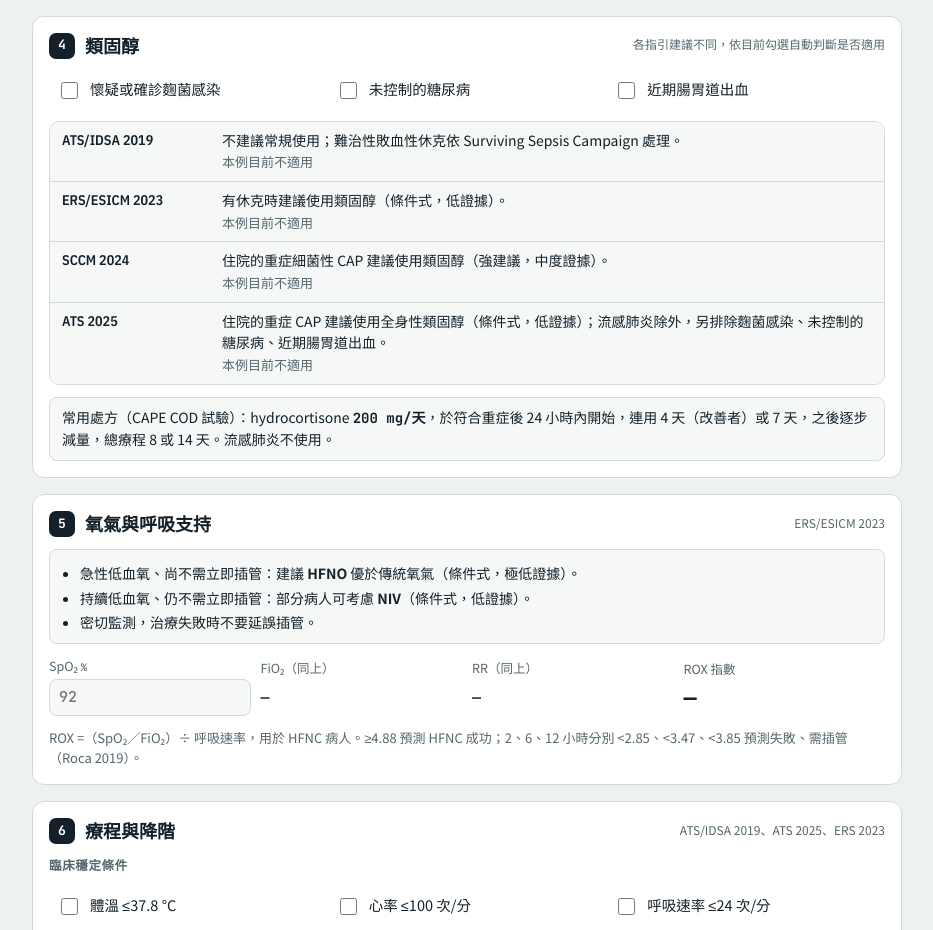
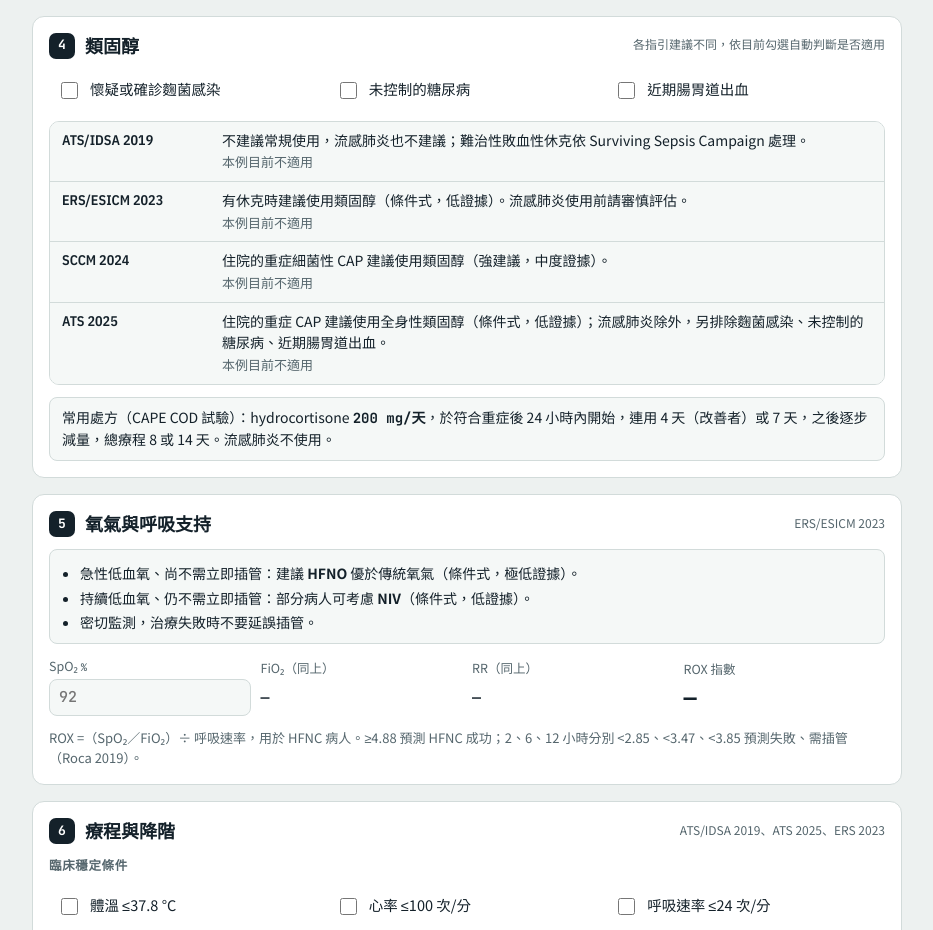
Before and after one commit to yht5582-source/severe-CAP, a plain HTML site: page index.html in a window 1280 px wide. Shown: the part 2060-2990 px from the top of the page, without its empty margins (4-937 px from the left). Drawn offline with nearby package versions, Linux system fonts and the light colour scheme.

Commit message:
PsA 風險時不列基本 β-lactam；流感時 ATS/IDSA 2019 類固醇不適用
Co-Authored-By: Claude Opus 5.5 <noreply@anthropic.com>

```diff
--- a/index.html
+++ b/index.html
@@ -217,15 +217,14 @@ function regimen(B){
   const c=B.c,mrsa=c.mrsa_prior||c.mrsa_hosp,psa=c.psa_prior||c.psa_hosp;
   const out=[];
   if(!c.blall){
-    out.push({cls:'core',nm:'β-lactam',role:'基本',opts:[psa?'':'Ceftriaxone <b>1–2 g q24h</b>（重症常用 2 g）',psa?'':'Cefotaxime <b>1–2 g q8h</b>',psa?'':'Ampicillin-sulbactam <b>1.5–3 g q6h</b>',psa?'':'Ceftaroline <b>600 mg q12h</b>'].filter(Boolean),
-      note:psa?'有 Pseudomonas 風險：改用下方抗綠膿桿菌 β-lactam 取代。':''});
+    if(!psa)out.push({cls:'core',nm:'β-lactam',role:'基本',opts:['Ceftriaxone <b>1–2 g q24h</b>（重症常用 2 g）','Cefotaxime <b>1–2 g q8h</b>','Ampicillin-sulbactam <b>1.5–3 g q6h</b>','Ceftaroline <b>600 mg q12h</b>'],note:''});
     if(!c.macroci)out.push({cls:'core',nm:'＋ Macrolide',role:'基本',opts:['Azithromycin <b>500 mg q24h</b>','Clarithromycin <b>500 mg q12h</b>'],note:'ATS/IDSA 2019：β-lactam＋macrolide（強建議，中度證據）；ERS 2023：加 macrolide，不用 fluoroquinolone（條件式）。'});
     else out.push({cls:'core',nm:'＋ 呼吸道 fluoroquinolone',role:'替代',opts:['Levofloxacin <b>750 mg q24h</b>','Moxifloxacin <b>400 mg q24h</b>'],note:'Macrolide 禁忌時，ATS/IDSA 2019 可用 β-lactam＋呼吸道 fluoroquinolone（強建議，低證據）。'});
   }else{
     out.push({cls:'core',nm:'呼吸道 fluoroquinolone',role:'β-lactam 過敏',opts:['Levofloxacin <b>750 mg q24h</b>','Moxifloxacin <b>400 mg q24h</b>'],note:psa?'有 Pseudomonas 風險：加 aztreonam 2 g q8h（見下方）。':'重症病人仍建議合併治療；依過敏史與感染科討論。'});
   }
   if(mrsa)out.push({cls:'add',nm:'＋ MRSA 涵蓋',role:c.mrsa_prior?'過去曾培養出':'近期住院＋靜脈抗生素',opts:['Vancomycin <b>15 mg/kg q12h</b>（依血中濃度調整）','Linezolid <b>600 mg q12h</b>'],note:'同時送痰或氣管內抽吸培養與 MRSA 鼻腔 PCR；培養與 PCR 陰性時 48 小時停藥（ATS/IDSA 2019）。'});
-  if(psa)out.push({cls:'add',nm:'抗綠膿桿菌 β-lactam',role:c.psa_prior?'過去曾培養出':'近期住院＋靜脈抗生素',opts:c.blall?['Aztreonam <b>2 g q8h</b>']:['Piperacillin-tazobactam <b>4.5 g q6h</b>','Cefepime <b>2 g q8h</b>','Ceftazidime <b>2 g q8h</b>','Meropenem <b>1 g q8h</b>','Imipenem <b>500 mg q6h</b>','Aztreonam <b>2 g q8h</b>（β-lactam 過敏）'],note:'取代基本 β-lactam；送培養，培養陰性且病情改善時 48 小時降階（ATS/IDSA 2019）。'});
+  if(psa)out.push({cls:'add',nm:'抗綠膿桿菌 β-lactam',role:c.psa_prior?'過去曾培養出':'近期住院＋靜脈抗生素',opts:c.blall?['Aztreonam <b>2 g q8h</b>']:['Piperacillin-tazobactam <b>4.5 g q6h</b>','Cefepime <b>2 g q8h</b>','Ceftazidime <b>2 g q8h</b>','Meropenem <b>1 g q8h</b>','Imipenem <b>500 mg q6h</b>','Aztreonam <b>2 g q8h</b>（β-lactam 過敏）'],note:'取代基本 β-lactam（仍合併 macrolide 或 fluoroquinolone）；送培養，培養陰性且病情改善時 48 小時降階（ATS/IDSA 2019）。'});
   if(c.flu)out.push({cls:'add',nm:'＋ 抗流感',role:'流感',opts:['Oseltamivir <b>75 mg q12h</b>，5 天（依腎功能調整）'],note:'不論發病多久都應給（ATS/IDSA 2019）；流感陽性仍需標準抗細菌治療。'});
   return {out,mrsa,psa};
 }
@@ -235,8 +234,8 @@ function steroid(B){
   const c=B.c,s=sev(B);
   const shock=c.ma_shock,flu=c.flu,contra=c.st_asp||c.st_dm||c.st_gi;
   return [
-    ['ATS/IDSA 2019','不建議常規使用；難治性敗血性休克依 Surviving Sepsis Campaign 處理。',shock],
-    ['ERS/ESICM 2023','有休克時建議使用類固醇（條件式，低證據）。',shock],
+    ['ATS/IDSA 2019','不建議常規使用，流感肺炎也不建議；難治性敗血性休克依 Surviving Sepsis Campaign 處理。',shock&&!flu],
+    ['ERS/ESICM 2023','有休克時建議使用類固醇（條件式，低證據）。流感肺炎使用前請審慎評估。',shock],
     ['SCCM 2024','住院的重症細菌性 CAP 建議使用類固醇（強建議，中度證據）。',s.severe&&!flu],
     ['ATS 2025','住院的重症 CAP 建議使用全身性類固醇（條件式，低證據）；流感肺炎除外，另排除麴菌感染、未控制的糖尿病、近期腸胃道出血。',s.severe&&!flu&&!contra]];
 }
```
Also changed, not shown: 1 other file.
